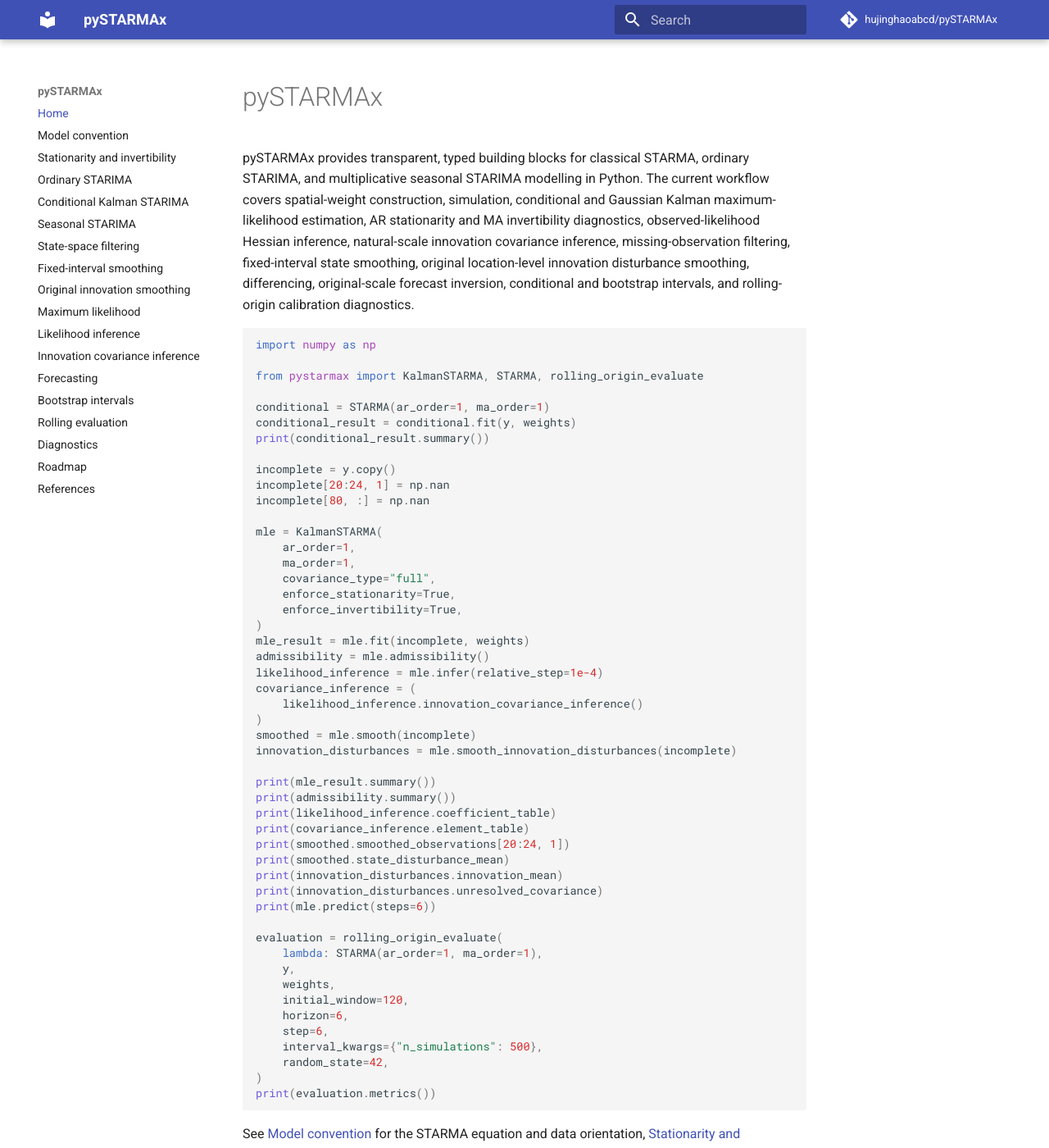
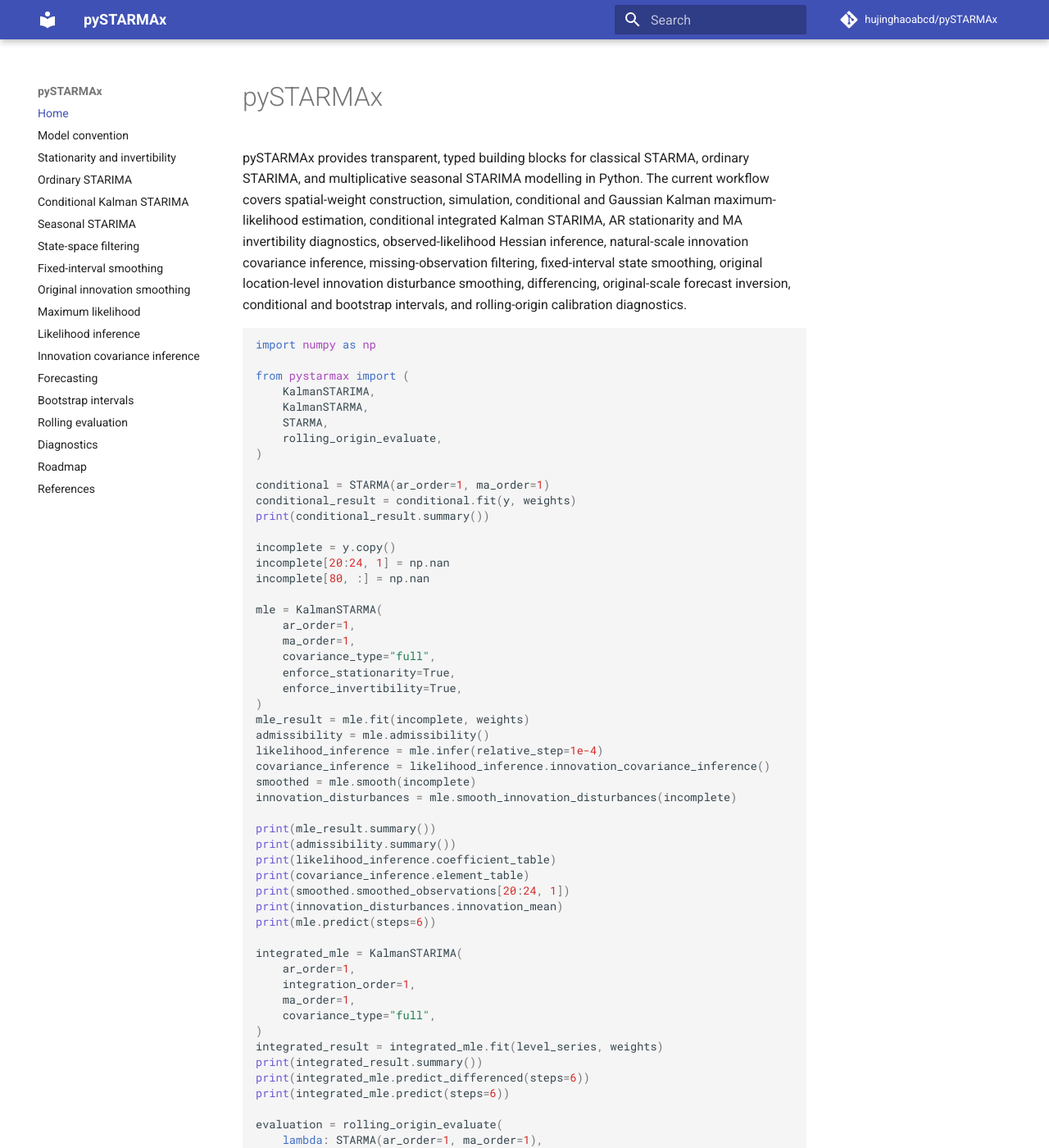
Before and after one commit to hujinghaoabcd/pySTARMAx, an MkDocs documentation site: the page built from docs/index.md, in a window 1280 px wide and 1400 px high. Shown: the whole window at 82% size. Built offline with MkDocs 1.6.1 and Material for MkDocs 9.7.7, drawn with Linux system fonts in a browser that asks for light colours; comment, search, counter and statistics services are not loaded; some of the changed text lies outside the part shown.

Commit message:
Add conditional Kalman STARIMA to documentation home

````diff
--- a/docs/index.md
+++ b/docs/index.md
@@ -2,18 +2,24 @@
 
 pySTARMAx provides transparent, typed building blocks for classical STARMA,
 ordinary STARIMA, and multiplicative seasonal STARIMA modelling in Python. The
-current workflow covers spatial-weight construction, simulation, conditional and
-Gaussian Kalman maximum-likelihood estimation, AR stationarity and MA
-invertibility diagnostics, observed-likelihood Hessian inference, natural-scale
-innovation covariance inference, missing-observation filtering, fixed-interval
-state smoothing, original location-level innovation disturbance smoothing,
-differencing, original-scale forecast inversion, conditional and bootstrap
-intervals, and rolling-origin calibration diagnostics.
+current workflow covers spatial-weight construction, simulation, conditional
+and Gaussian Kalman maximum-likelihood estimation, conditional integrated
+Kalman STARIMA, AR stationarity and MA invertibility diagnostics,
+observed-likelihood Hessian inference, natural-scale innovation covariance
+inference, missing-observation filtering, fixed-interval state smoothing,
+original location-level innovation disturbance smoothing, differencing,
+original-scale forecast inversion, conditional and bootstrap intervals, and
+rolling-origin calibration diagnostics.
 
 ```python
 import numpy as np
 
-from pystarmax import KalmanSTARMA, STARMA, rolling_origin_evaluate
+from pystarmax import (
+    KalmanSTARIMA,
+    KalmanSTARMA,
+    STARMA,
+    rolling_origin_evaluate,
+)
 
 conditional = STARMA(ar_order=1, ma_order=1)
 conditional_result = conditional.fit(y, weights)
@@ -33,9 +39,7 @@ mle = KalmanSTARMA(
 mle_result = mle.fit(incomplete, weights)
 admissibility = mle.admissibility()
 likelihood_inference = mle.infer(relative_step=1e-4)
-covariance_inference = (
-    likelihood_inference.innovation_covariance_inference()
-)
+covariance_inference = likelihood_inference.innovation_covariance_inference()
 smoothed = mle.smooth(incomplete)
 innovation_disturbances = mle.smooth_innovation_disturbances(incomplete)
 
@@ -44,10 +48,19 @@ print(admissibility.summary())
 print(likelihood_inference.coefficient_table)
 print(covariance_inference.element_table)
 print(smoothed.smoothed_observations[20:24, 1])
-print(smoothed.state_disturbance_mean)
 print(innovation_disturbances.innovation_mean)
-print(innovation_disturbances.unresolved_covariance)
 print(mle.predict(steps=6))
+
+integrated_mle = KalmanSTARIMA(
+    ar_order=1,
+    integration_order=1,
+    ma_order=1,
+    covariance_type="full",
+)
+integrated_result = integrated_mle.fit(level_series, weights)
+print(integrated_result.summary())
+print(integrated_mle.predict_differenced(steps=6))
+print(integrated_mle.predict(steps=6))
 
 evaluation = rolling_origin_evaluate(
     lambda: STARMA(ar_order=1, ma_order=1),
@@ -75,12 +88,19 @@ process support, and selection-matrix null-space uncertainty.
 
 [Maximum likelihood](maximum_likelihood.md),
 [Likelihood inference](likelihood_inference.md), and
-[Innovation covariance inference](covariance_inference.md) document direct
+[Innovation covariance inference](covariance_inference.md) document stationary
 Gaussian estimation, observed-information curvature, and analytic delta-method
 transformation to natural variance and covariance elements.
 
+[Conditional integrated Kalman STARIMA](integrated_maximum_likelihood.md)
+documents ordinary differencing before the stationary likelihood, the explicit
+conditioning on the first `d` level rows, missing-value propagation, and the
+separation between differenced-scale and recursively restored original-scale
+forecasts. It is intentionally distinct from an exact diffuse integrated
+level-state likelihood.
+
 [Ordinary STARIMA](starima.md), [Seasonal STARIMA](seasonal.md),
 [Forecasting](forecasting.md), [Bootstrap intervals](bootstrap.md), and
-[Rolling evaluation](evaluation.md) cover integration, multiplicative seasonal
-factors, predictive uncertainty, parameter refitting, calibration, sharpness,
-and point-error assessment.
+[Rolling evaluation](evaluation.md) cover conditional estimation, multiplicative
+seasonal factors, predictive uncertainty, parameter refitting, calibration,
+sharpness, and point-error assessment.
````
